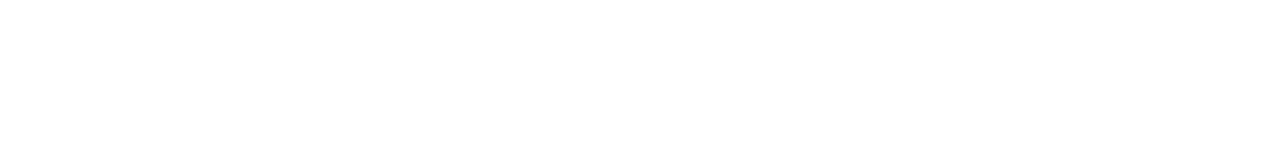
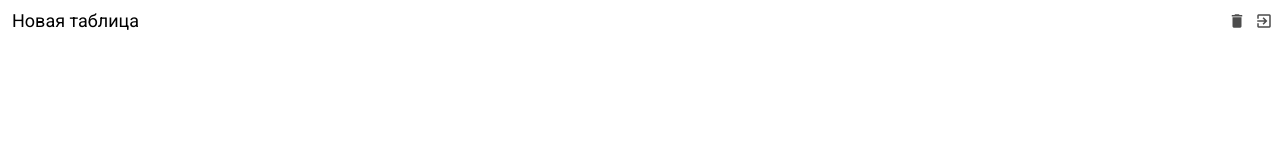
Before and after one commit to Makentosh/Excel-JS, a website built with webpack: page src/index.html in a window 1280 px wide. Built offline with nearby package versions, Linux system fonts and the light colour scheme.

Commit message:
add style to header

```diff
--- a/src/index.html
+++ b/src/index.html
@@ -4,15 +4,28 @@
   <meta charset="UTF-8">
   <meta name="viewport"
         content="width=device-width, user-scalable=no, initial-scale=1.0, maximum-scale=1.0, minimum-scale=1.0">
+
   <meta http-equiv="X-UA-Compatible" content="ie=edge">
   <link rel="shortcut icon" href="favicon.ico">
+  <link href="https://fonts.googleapis.com/icon?family=Material+Icons" rel="stylesheet">
   <title>Pure JavaScript Excel</title>
 </head>
 <body>
   <div id="app" class="container">
     <div class="excel">
       <div class="excel__header">
+        <input class="input" type="text" value="Новая таблица">
 
+        <div>
+          <div class="button">
+            <i class="material-icons">delete</i>
+          </div>
+          <div class="button">
+            <i class="material-icons">exit_to_app</i>
+          </div>
+        </div>
+
+      </div>
       </div>
       <div class="excel__toolbar">
 
--- a/src/scss/_mixins.scss
+++ b/src/scss/_mixins.scss
@@ -0,0 +1,22 @@
+@mixin button($color: green) {
+  height: 24px;
+  min-width: 24px;
+  padding: 3px;
+  text-align: center;
+  position: relative;
+  display: inline-block;
+  color: rgba(0, 0, 0, .7);
+
+  & i {
+    font-size: 18px;
+  }
+
+  &:active, &.active {
+    color: $color;
+  }
+
+  &:hover {
+    background: #eee;
+    cursor: pointer;
+  }
+}
--- a/src/scss/_variables.scss
+++ b/src/scss/_variables.scss
@@ -0,0 +1,2 @@
+$header-height: 34px;
+$border-color: #c0c0c0;
--- a/src/scss/header.scss
+++ b/src/scss/header.scss
@@ -1,6 +1,42 @@
 @import "variables";
 @import "mixins";
 
-.excel__toolbar {
+.excel__header {
+  position: absolute;
+  top: 0;
+  left: 0;
+  right: 0;
+  display: flex;
+  align-items: center;
+  justify-content: space-between;
+  padding: 8px 4px 0;
+  height: $header-height;
 
+
+  & .input {
+    margin: 0;
+    padding: 2px 7px;
+    color: #000;
+    border: 1px solid transparent;
+    border-radius: 2px;
+    min-width: 1px;
+    height: 20px;
+    font-size: 18px;
+    outline: none;
+    line-height: 22px;
+
+    &:hover {
+      border: 1px solid $border-color;
+    }
+
+    &:focus {
+      border: 2px solid #1a73e8;
+    }
+
+
+  }
+
+  & .button {
+    @include button(green);
+  }
 }
```
